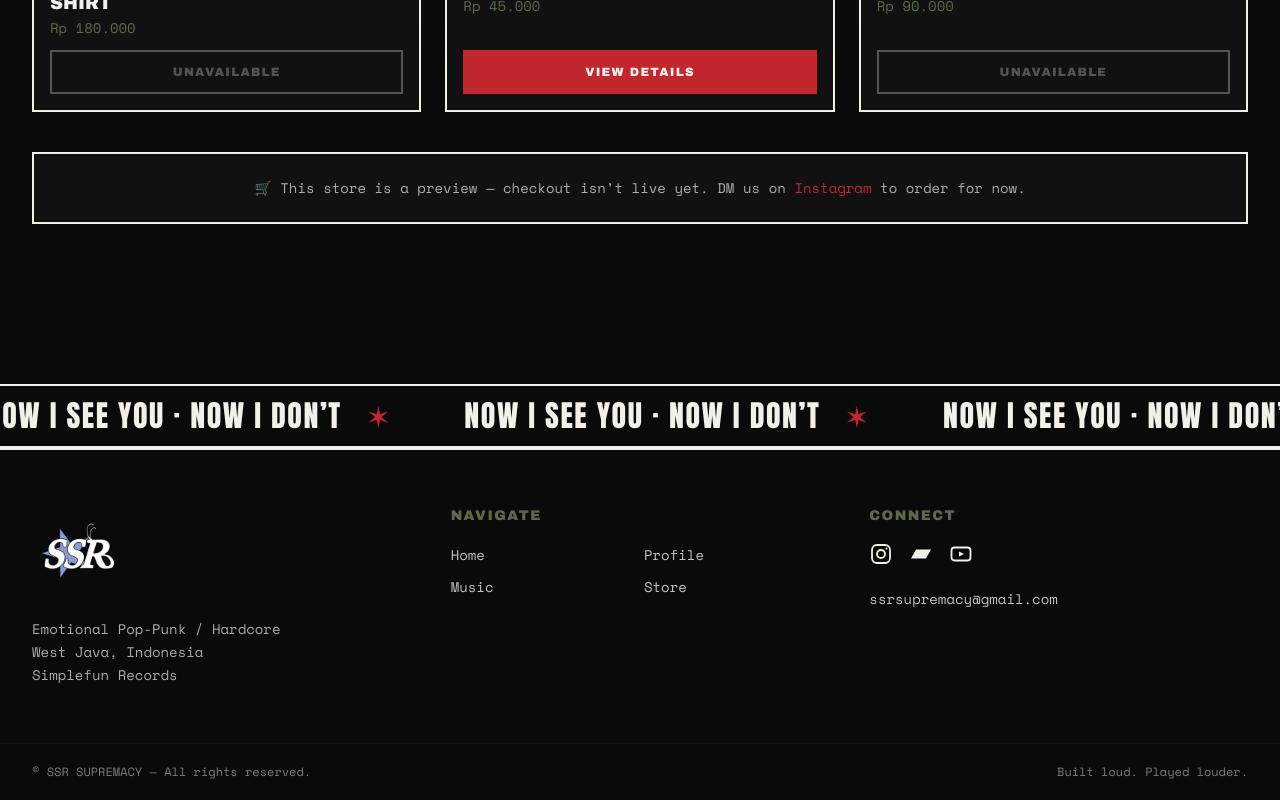
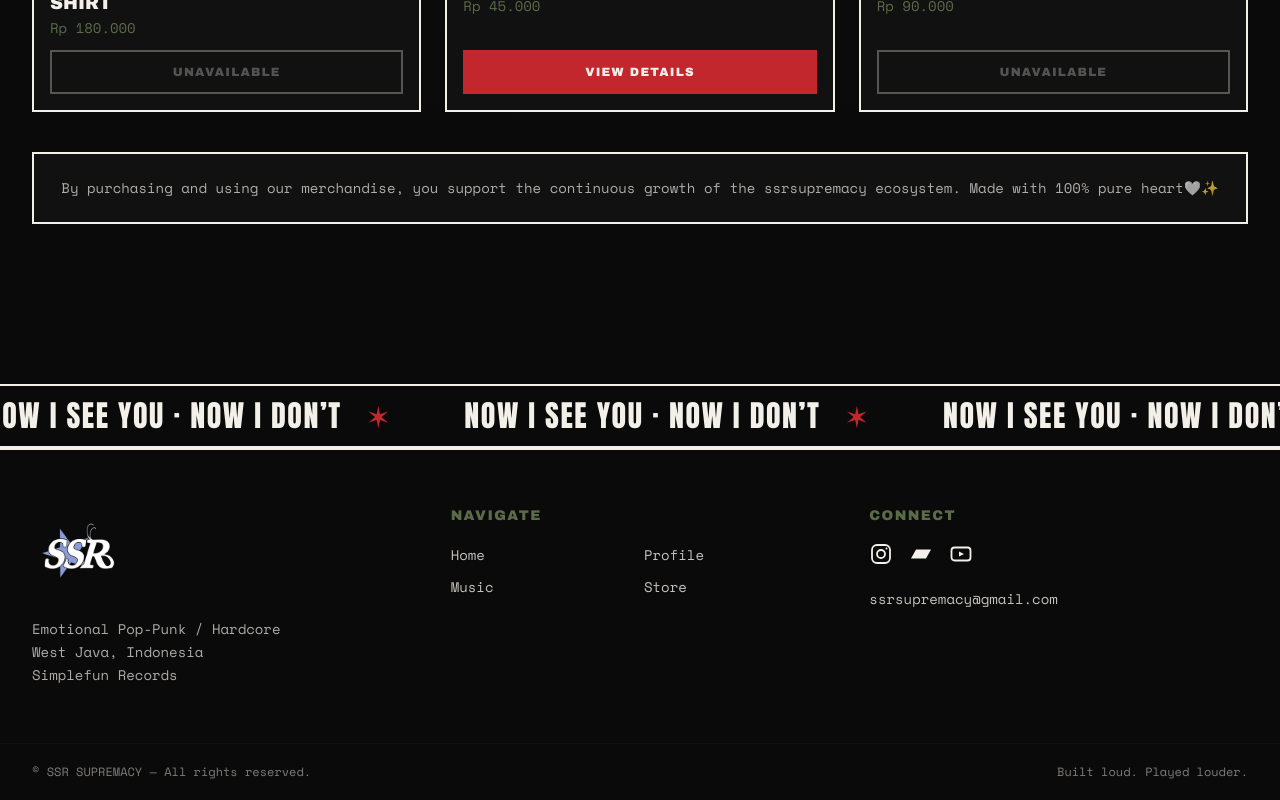
Before and after one commit to whoskale12/ssrsupremacy, a React (Vite) app: page /store in a window 1280 px wide. Shown: the part 1016-1816 px from the top of the page. Built offline with nearby package versions, Linux system fonts and the light colour scheme.

Commit message:
update: replace store preview message with ecosystem support message

```diff
--- a/src/pages/Store.jsx
+++ b/src/pages/Store.jsx
@@ -15,8 +15,7 @@
         </div>
         <div className="mt-10 hard-border bg-panel p-6 text-center">
           <p className="font-mono text-sm text-bone/70">
-            🛒 This store is a preview — checkout isn’t live yet. DM us on{' '}
-            <span className="text-blood">Instagram</span> to order for now.
+            By purchasing and using our merchandise, you support the continuous growth of the ssrsupremacy ecosystem. Made with 100% pure heart🤍✨
           </p>
         </div>
       </section>
```
